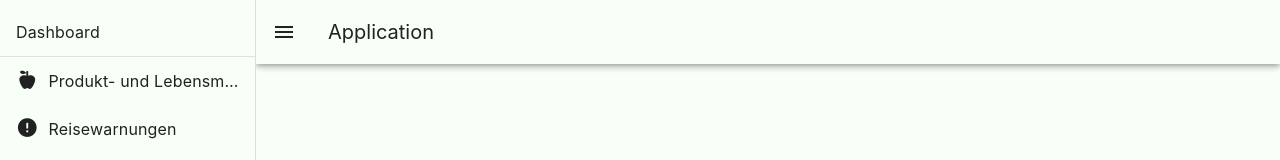
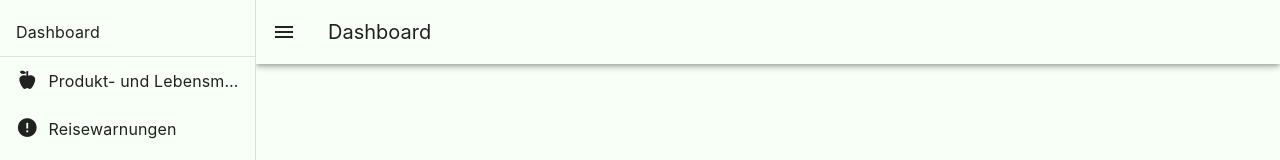
Before and after one commit to jujujuok/AnxietyFrontend, a Vue app: page /dashboard in a window 1280 px wide. Shown: the top 160 px of the page. Built offline with nearby package versions, Linux system fonts and the light colour scheme.

Commit message:
Fix sidebar visuals

```diff
--- a/src/App.vue
+++ b/src/App.vue
@@ -4,6 +4,7 @@ import { VIcon } from 'vuetify/components'; // Import v-icon
 </script>
 
 <template>
+  <v-app id="anxiety">
     <footer>
       <nav>
         <RouterLink to="/"><v-icon icon="mdi-home-variant"></v-icon></RouterLink>
@@ -12,7 +13,9 @@ import { VIcon } from 'vuetify/components'; // Import v-icon
       </nav>
     </footer>
 
+
   <RouterView style="margin-bottom: calc(60px + 1rem);" />
+  </v-app>
 </template>
 
 <style scoped>
--- a/src/views/DashboardView.vue
+++ b/src/views/DashboardView.vue
@@ -1,5 +1,4 @@
 <template>
-    <v-app id="inspire">
         <v-navigation-drawer v-model="drawer">
             <v-list dense>
                 <v-list-item title="Dashboard"></v-list-item>
@@ -34,19 +33,19 @@
         <v-app-bar>
             <v-app-bar-nav-icon @click="drawer = !drawer"></v-app-bar-nav-icon>
 
-            <v-app-bar-title>Application</v-app-bar-title>
+            <v-app-bar-title>Dashboard</v-app-bar-title>
         </v-app-bar>
-
-        <v-main>
-            <!--  -->
-        </v-main>
-    </v-app>
 </template>
 
 <style>
 
+.v-navigation-drawer__scrim {
+    opacity: 0.0;
+}
+
 .topic-title {
     margin-left: 10px;
+    user-select: none;
 }
 
 .topic-container {
```
Lines whose indentation alone changed are shown as unchanged.
